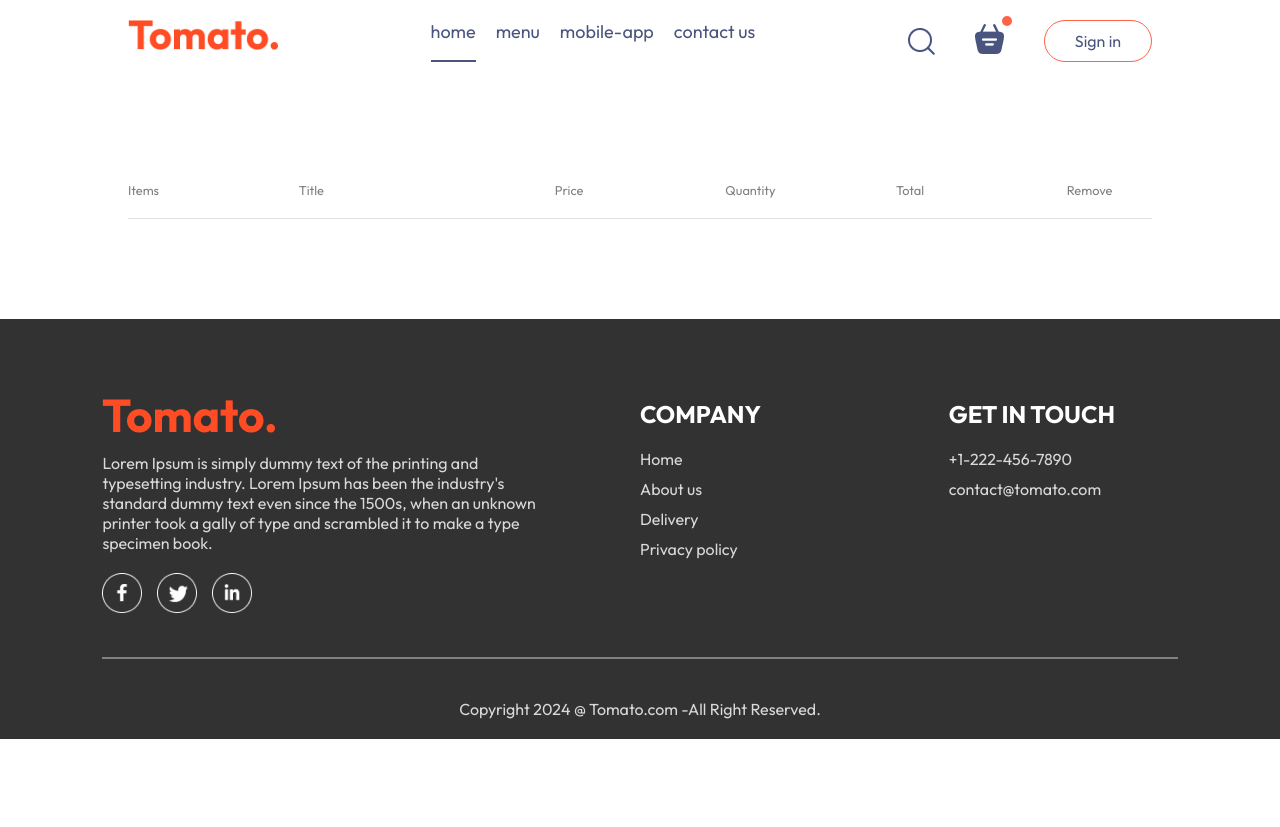
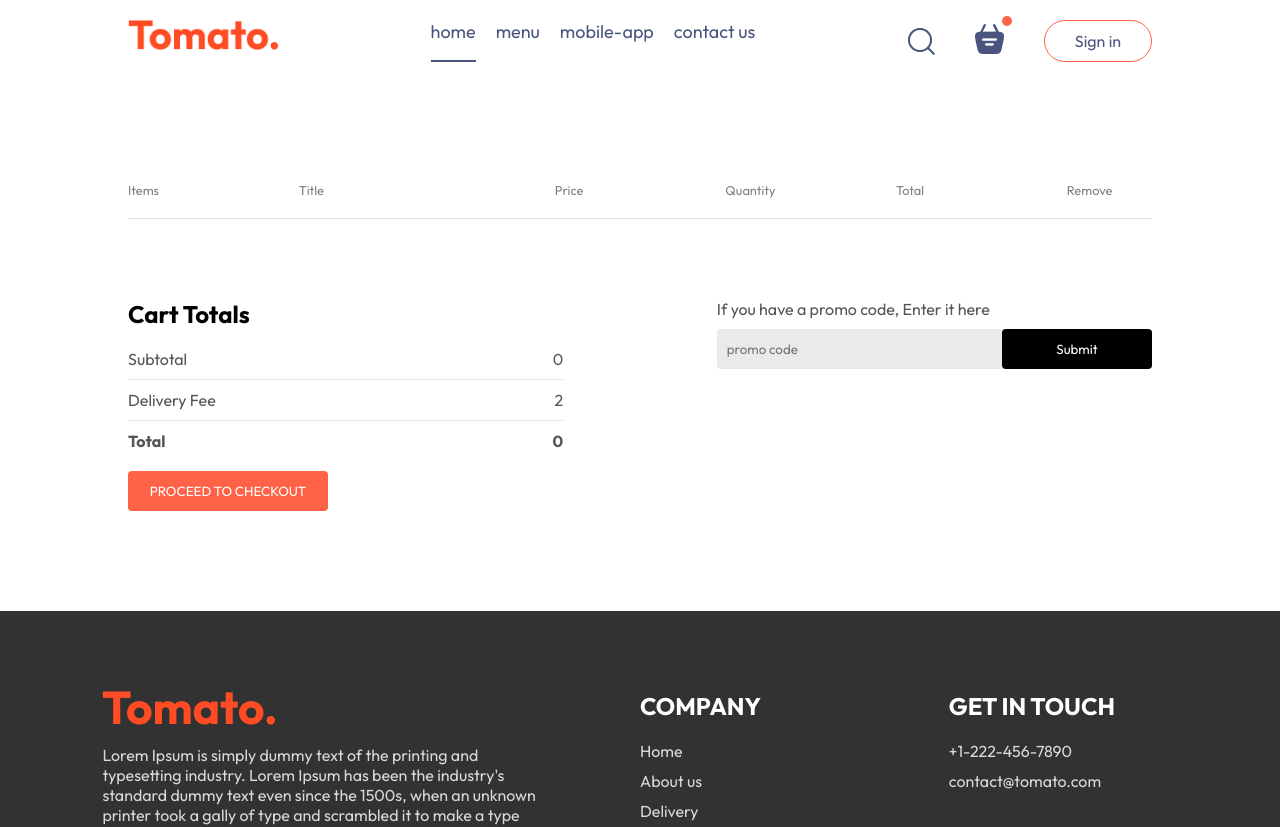
Before and after one commit to TauhidOSD/Food-Delivery-front, a React (Vite) app in the folder frontend/: page /cart in a window 1280 px wide. Shown: the top 827 px of the page. Before the commit the page ends 800 px from the top, so only its background shows below. Built offline with nearby package versions, Linux system fonts and the light colour scheme.

Commit message:
cart promote section added

```diff
--- a/frontend/src/Pages/Cart/Cart.css
+++ b/frontend/src/Pages/Cart/Cart.css
@@ -23,3 +23,71 @@
 .cart-items-item .cross{
     cursor: pointer;
 }
+.cart-bottom{
+    margin-top: 80px;
+    display: flex;
+    justify-content: space-between;
+    gap: max(12vw, 20px);
+}
+.cart-total{
+    flex: 1;
+    display: flex;
+    flex-direction: column;
+    gap: 20px;
+}
+.cart-total-details{
+    display: flex;
+    justify-content: space-between;
+    color: #555;
+}
+.cart-total hr{
+    margin: 10px 0px;
+}
+.cart-total button{
+    border: none;
+    color: white;
+    background-color: tomato;
+    width: max(15vw, 200px);
+    padding: 12px 0px;
+    border-radius: 4px;
+    cursor: pointer;
+
+}
+.cart-promocode{
+    flex: 1;
+}
+.cart-promocode p{
+    color: #555;
+}
+.cart-promocode-input{
+    margin-top: 10px;
+    display: flex;
+    justify-content: space-between;
+    align-items: center;
+    background-color: #eaeaea;
+    border-radius: 4px;
+}
+.cart-promocode-input input{
+   background: transparent;
+   border: none;
+   outline: none;
+   padding-left: 10px;
+
+}
+.cart-promocode-input button{
+    width: max(10vw, 150px);
+    padding: 12px 5px;
+    background-color: black;
+    border: none;
+    color: white;
+    border-radius: 4px;
+}
+@media (max-width:750px) {
+    .cart-bottom{
+        flex-direction: column-reverse;
+
+    }
+    .cart-promocode{
+        justify-content: start;
+    }
+}
--- a/frontend/src/Pages/Cart/Cart.jsx
+++ b/frontend/src/Pages/Cart/Cart.jsx
@@ -36,7 +36,38 @@
                     }
                 })}
             </div>
+            <div className="cart-bottom">
+                <div className="cart-total">
+                    <h2>Cart Totals</h2>
+                    <div>
+                        <div className="cart-total-details">
+                            <p>Subtotal</p>
+                            <p>{0}</p>
+                        </div>
+                        <hr />
+                        <div className="cart-total-details">
+                            <p>Delivery Fee</p>
+                            <p>{2}</p>
+                        </div>
+                        <hr />
+                        <div className="cart-total-details">
+                           <b>Total</b>
+                           <b>{0}</b>
+                        </div>
+                    </div>
+                    <button>PROCEED TO CHECKOUT</button>
 
+                </div>
+                    <div className="cart-promocode">
+                        <div>
+                            <p>If you have a promo code, Enter it here</p>
+                            <div className="cart-promocode-input">
+                                <input type="text" placeholder='promo code' />
+                                <button>Submit</button>
+                            </div>
+                        </div>
+                    </div>
+            </div>
         </div>
     );
 };
```
